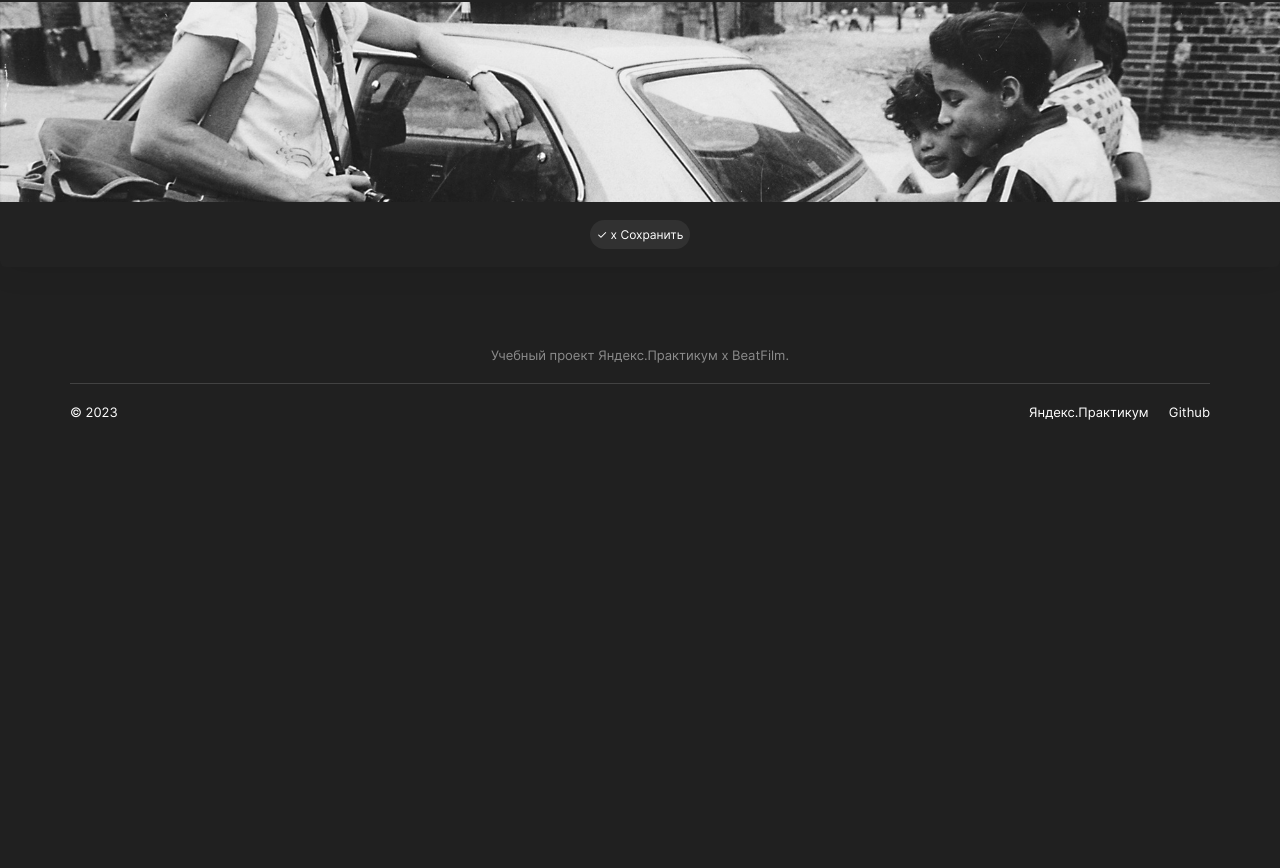
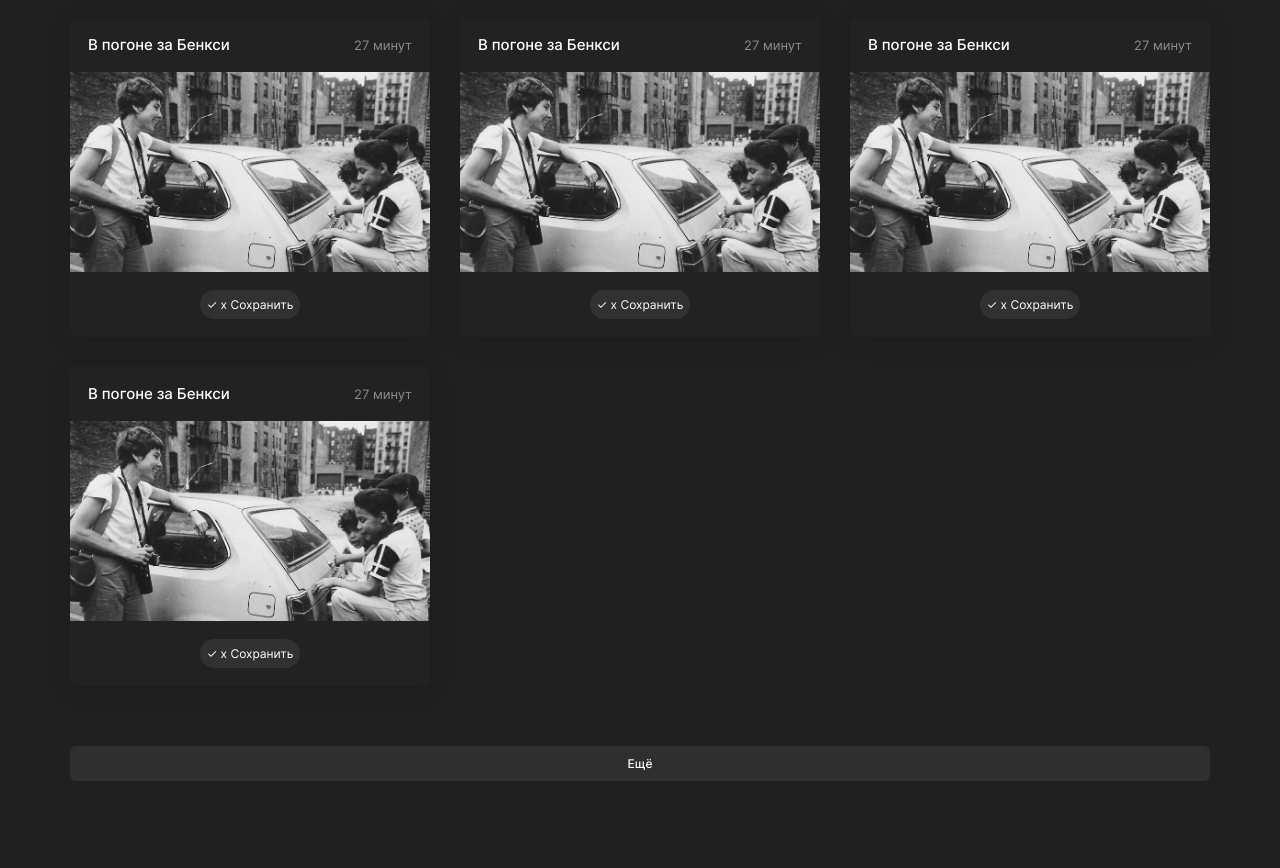
Before and after one commit to dzoric1/movies-explorer-frontend, a React (Create React App) app: page /movies in a window 1280 px wide. Shown: the part 372-1240 px from the top of the page. Before the commit the page ends 812 px from the top, so only its background shows below. Built offline with nearby package versions, Linux system fonts and the light colour scheme.

Commit message:
realized movies-card-list

```diff
--- a/src/components/Movies/Movies.jsx
+++ b/src/components/Movies/Movies.jsx
@@ -1,7 +1,7 @@
 import './Movies.css';
 import Header from '../Header/Header';
 import Search from '../SearchForm/Search';
-import MoviesCard from '../MoviesCard/MoviesCard';
+import MoviesCardList from '../MoviesCardList/MoviesCardList';
 import Footer from '../Footer/Footer';
 
 const Movies = () => (
@@ -9,7 +9,7 @@ const Movies = () => (
     <Header />
     <main>
       <Search />
-      <MoviesCard />
+      <MoviesCardList />
     </main>
     <Footer />
   </>
--- /dev/null
+++ b/src/components/MoviesCardList/MoviesCardList.css
@@ -0,0 +1,48 @@
+.movies-card-list {
+  padding: 70px 70px 80px 70px;
+}
+
+@media screen and (max-width: 1023px) {
+  .movies-card-list {
+    padding: 70px 30px 80px 30px;
+  }
+}
+
+@media screen and (max-width: 767px) {
+  .movies-card-list {
+    padding: 40px 10px 80px 10px;
+  }
+}
+
+.movies-card-list__list {
+  display: grid;
+  grid-template-columns: repeat(auto-fill, minmax(300px, 1fr));
+  gap: 30px;
+}
+
+@media screen and (max-width: 1023px) {
+  .movies-card-list__list {
+    gap: 35px 25px;
+  }
+}
+
+@media screen and (max-width: 767px) {
+  .movies-card-list__list {
+    gap: 16px 25px;
+  }
+}
+
+.movies-card-list__btn {
+  width: 100%;
+  border: none;
+  border-radius: 6px;
+  background: #2f2f2f;
+  color: #fff;
+  padding: 10px 0;
+  margin: 60px 0 0 0;
+  color: #fff;
+  text-align: center;
+  font-size: 12px;
+  font-weight: 500;
+  line-height: normal;
+}
--- /dev/null
+++ b/src/components/MoviesCardList/MoviesCardList.jsx
@@ -0,0 +1,32 @@
+import MoviesCard from '../MoviesCard/MoviesCard';
+
+import './MoviesCardList.css'
+
+const MoviesCardList = () => {
+  return (
+    <section className='movies-card-list container'>
+      <ul className='movies-card-list__list list-reset'>
+        <li className='movies-card-list__list-item'>
+          <MoviesCard />
+        </li>
+        <li>
+          <MoviesCard />
+        </li>
+        <li >
+          <MoviesCard />
+        </li>
+        <li>
+          <MoviesCard />
+        </li>
+      </ul>
+      <button
+        className="movies-card-list__btn hover-opacity"
+        type="button"
+      >
+        Ещё
+      </button>
+    </section>
+  );
+}
+
+export default MoviesCardList;
```
